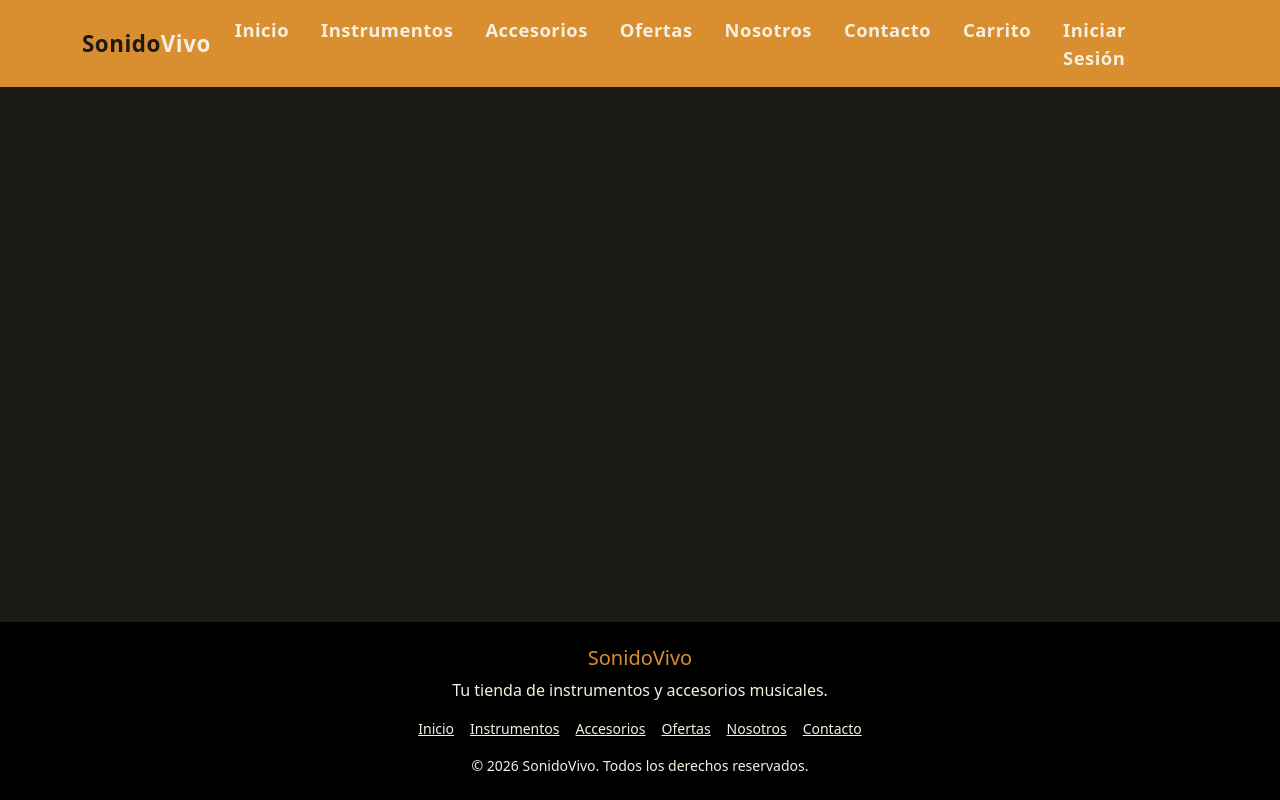
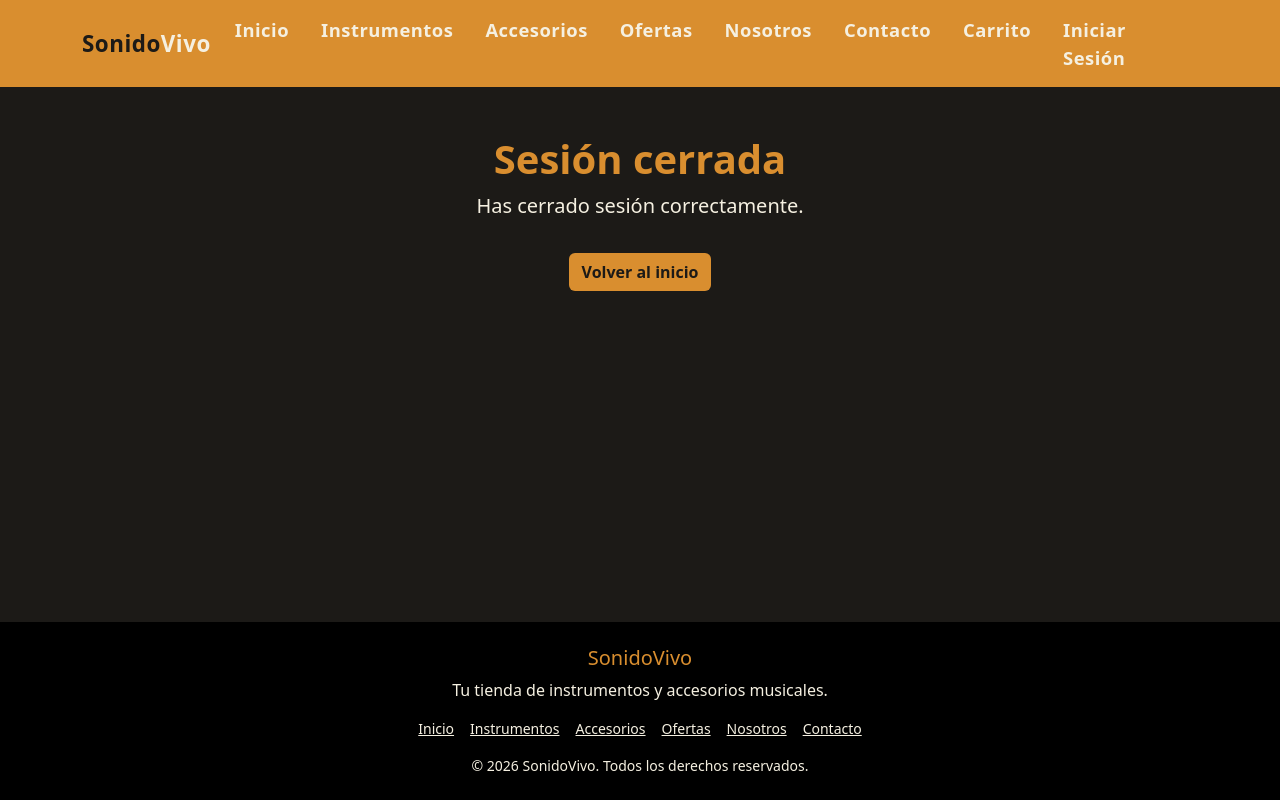
Before and after one commit to Reikan2119/React-SonidoVivo, a React (Vite) app: page /logout in a window 1280 px wide. Built offline with nearby package versions, Linux system fonts and the light colour scheme.

Commit message:
Agregar pagina de sesion cerrada con boton volver al inicio

```diff
--- a/src/App.tsx
+++ b/src/App.tsx
@@ -10,6 +10,7 @@ import Carrito from "./componentes/paginas/paginaCarrito";
 import Login from "./componentes/paginas/paginaLogin";
 import Registro from "./componentes/paginas/paginaRegistro";
 import Admin from "./componentes/paginas/paginaAdmin";
+import Logout from "./componentes/paginas/paginaLogout";
 import Navbar from "./componentes/organismos/Navbar";
 import Footer from "./componentes/organismos/Footer";
 
@@ -76,6 +77,11 @@ function App() {
           element={<Admin/>}
           />
 
+          <Route
+          path="/logout"
+          element={<Logout/>}
+          />
+
         </Routes>
       </main>
 
--- a/src/componentes/organismos/Navbar.tsx
+++ b/src/componentes/organismos/Navbar.tsx
@@ -16,7 +16,7 @@ function Navbar(){
     const handleLogout = () => {
         cerrarSesion();
         setSesion(null);
-        navigate("/");
+        navigate("/logout");
     };
 
     return(
--- /dev/null
+++ b/src/componentes/paginas/paginaLogout.tsx
@@ -0,0 +1,21 @@
+import { Link } from "react-router-dom";
+
+function Logout() {
+  return (
+    <div style={{ backgroundColor: "#1c1a17", color: "#f5f0e1" }}>
+      <section className="py-5">
+        <div className="container text-center">
+          <h1 className="fw-bold" style={{ color: "#d98e2f" }}>Sesión cerrada</h1>
+          <p className="lead" style={{ color: "#f5f0e1" }}>
+            Has cerrado sesión correctamente.
+          </p>
+          <Link to="/" className="btn mt-3" style={{ backgroundColor: "#d98e2f", color: "#1c1a17", fontWeight: "bold" }}>
+            Volver al inicio
+          </Link>
+        </div>
+      </section>
+    </div>
+  );
+}
+
+export default Logout;
```
